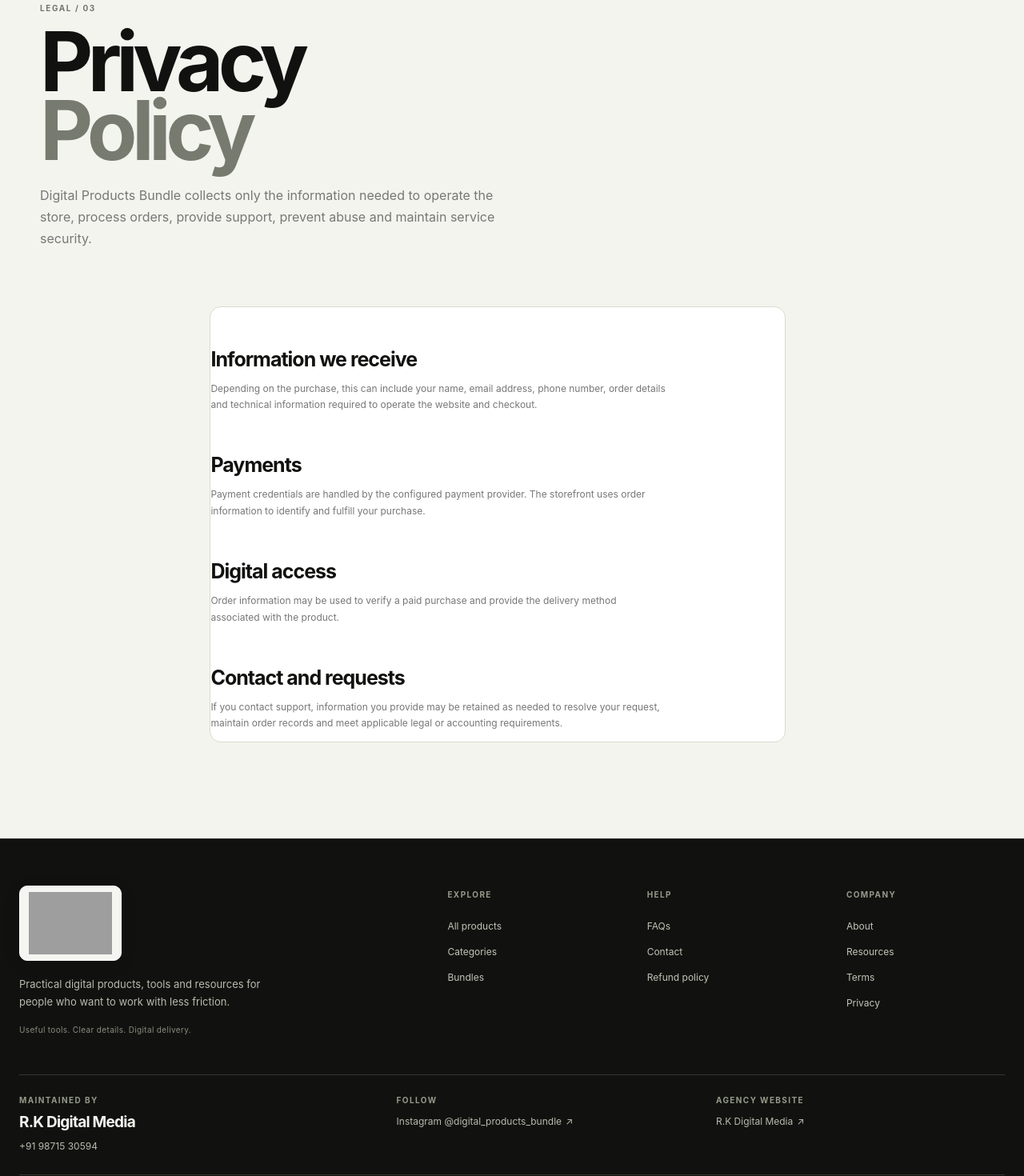
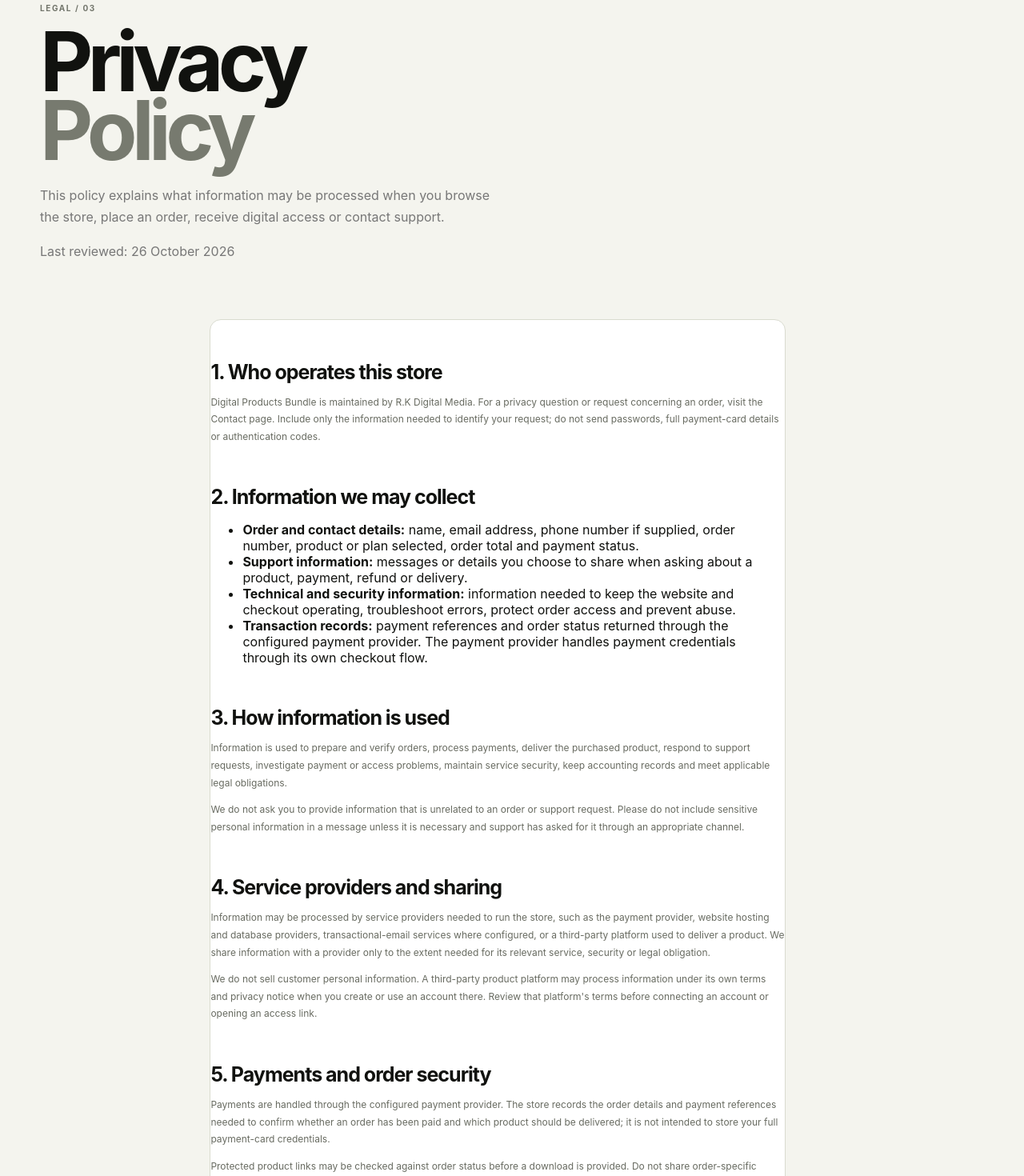
Before and after one commit to rohit-kumar-seo-repo/digital_products_bundle, a Next.js app: page /privacy in a window 1280 px wide. Shown: the part 154-1624 px from the top of the page at 80% size. Built offline with nearby package versions, Linux system fonts and the light colour scheme; grey boxes are pictures that could not be loaded.

Commit message:
legal: expand privacy policy data use and order access

```diff
--- a/app/privacy/page.tsx
+++ b/app/privacy/page.tsx
@@ -1 +1,80 @@
-import {Reveal} from "@/components/motion";export const metadata={title:"Privacy Policy | Digital Products Bundle",description:"How Digital Products Bundle handles customer information and order data.",alternates:{canonical:"/privacy"}};export default function Privacy(){return <main className="legalV3"><div className="container"><Reveal><span className="eyebrow">LEGAL / 03</span><h1>Privacy<br/><em>Policy</em></h1><p>Digital Products Bundle collects only the information needed to operate the store, process orders, provide support, prevent abuse and maintain service security.</p></Reveal><div className="legalBodyV3"><h2>Information we receive</h2><p>Depending on the purchase, this can include your name, email address, phone number, order details and technical information required to operate the website and checkout.</p><h2>Payments</h2><p>Payment credentials are handled by the configured payment provider. The storefront uses order information to identify and fulfill your purchase.</p><h2>Digital access</h2><p>Order information may be used to verify a paid purchase and provide the delivery method associated with the product.</p><h2>Contact and requests</h2><p>If you contact support, information you provide may be retained as needed to resolve your request, maintain order records and meet applicable legal or accounting requirements.</p></div></div></main>}
+import Link from "next/link";
+import type { Metadata } from "next";
+import { Reveal } from "@/components/motion";
+
+export const metadata: Metadata = {
+  title: "Privacy Policy",
+  description: "How Digital Products Bundle uses order, contact and technical information to operate the store and deliver digital purchases.",
+  alternates: { canonical: "/privacy" },
+};
+
+export default function Privacy() {
+  return (
+    <main className="legalV3">
+      <div className="container">
+        <Reveal>
+          <span className="eyebrow">LEGAL / 03</span>
+          <h1>Privacy<br /><em>Policy</em></h1>
+          <p>This policy explains what information may be processed when you browse the store, place an order, receive digital access or contact support.</p>
+          <p className="legalUpdatedV1">Last reviewed: 26 October 2026</p>
+        </Reveal>
+        <div className="legalBodyV3 legalBodyLongV1">
+          <section>
+            <h2>1. Who operates this store</h2>
+            <p>Digital Products Bundle is maintained by R.K Digital Media. For a privacy question or request concerning an order, visit the <Link href="/contact">Contact page</Link>. Include only the information needed to identify your request; do not send passwords, full payment-card details or authentication codes.</p>
+          </section>
+          <section>
+            <h2>2. Information we may collect</h2>
+            <ul>
+              <li><strong>Order and contact details:</strong> name, email address, phone number if supplied, order number, product or plan selected, order total and payment status.</li>
+              <li><strong>Support information:</strong> messages or details you choose to share when asking about a product, payment, refund or delivery.</li>
+              <li><strong>Technical and security information:</strong> information needed to keep the website and checkout operating, troubleshoot errors, protect order access and prevent abuse.</li>
+              <li><strong>Transaction records:</strong> payment references and order status returned through the configured payment provider. The payment provider handles payment credentials through its own checkout flow.</li>
+            </ul>
+          </section>
+          <section>
+            <h2>3. How information is used</h2>
+            <p>Information is used to prepare and verify orders, process payments, deliver the purchased product, respond to support requests, investigate payment or access problems, maintain service security, keep accounting records and meet applicable legal obligations.</p>
+            <p>We do not ask you to provide information that is unrelated to an order or support request. Please do not include sensitive personal information in a message unless it is necessary and support has asked for it through an appropriate channel.</p>
+          </section>
+          <section>
+            <h2>4. Service providers and sharing</h2>
+            <p>Information may be processed by service providers needed to run the store, such as the payment provider, website hosting and database providers, transactional-email services where configured, or a third-party platform used to deliver a product. We share information with a provider only to the extent needed for its relevant service, security or legal obligation.</p>
+            <p>We do not sell customer personal information. A third-party product platform may process information under its own terms and privacy notice when you create or use an account there. Review that platform's terms before connecting an account or opening an access link.</p>
+          </section>
+          <section>
+            <h2>5. Payments and order security</h2>
+            <p>Payments are handled through the configured payment provider. The store records the order details and payment references needed to confirm whether an order has been paid and which product should be delivered; it is not intended to store your full payment-card credentials.</p>
+            <p>Protected product links may be checked against order status before a download is provided. Do not share order-specific access links publicly. If you believe someone else has accessed your order, contact support and include the order number.</p>
+          </section>
+          <section>
+            <h2>6. Cookies and browser storage</h2>
+            <p>The website may use essential browser storage or similar technologies to remember a shopping-cart selection, maintain basic site functionality and support security. Blocking browser storage may affect parts of the shopping or checkout experience. Third-party payment pages may use their own technologies under their own privacy terms.</p>
+          </section>
+          <section>
+            <h2>7. Retention and security</h2>
+            <p>Order, payment and support records are kept for as long as reasonably needed to deliver purchases, resolve disputes, maintain security and meet accounting or legal requirements. Retention periods may differ depending on the type of record and applicable requirements.</p>
+            <p>Reasonable technical and organizational safeguards are used to protect information. No internet transmission or storage system can be guaranteed completely secure, so please use a unique password for third-party accounts and do not send secrets in support messages.</p>
+          </section>
+          <section>
+            <h2>8. Your choices and requests</h2>
+            <p>You may contact us to ask what order information is associated with your purchase or to request correction or deletion where applicable law allows. We may need to verify your identity and may need to keep some records where required for transactions, dispute handling, fraud prevention or law.</p>
+            <p>Where you use a third-party service to access a product, requests about information held by that service may need to be directed to that provider.</p>
+          </section>
+          <section>
+            <h2>9. Children's information</h2>
+            <p>This store is intended for people able to make a digital purchase or use the products under the applicable terms. Please contact us if you believe a child has provided personal information improperly, so we can review the request and take appropriate steps subject to applicable law.</p>
+          </section>
+          <section>
+            <h2>10. Changes to this policy</h2>
+            <p>This policy may be updated when the store's data practices or legal requirements change. The review date above indicates when the page was last checked. Please return to this page when making a new purchase.</p>
+          </section>
+          <section>
+            <h2>Questions about privacy</h2>
+            <p>For privacy questions, access or correction requests, or concerns about order information, contact support through the <Link href="/contact">Contact page</Link>. Please provide your order number only when it is relevant to your request.</p>
+          </section>
+        </div>
+      </div>
+    </main>
+  );
+}
```
